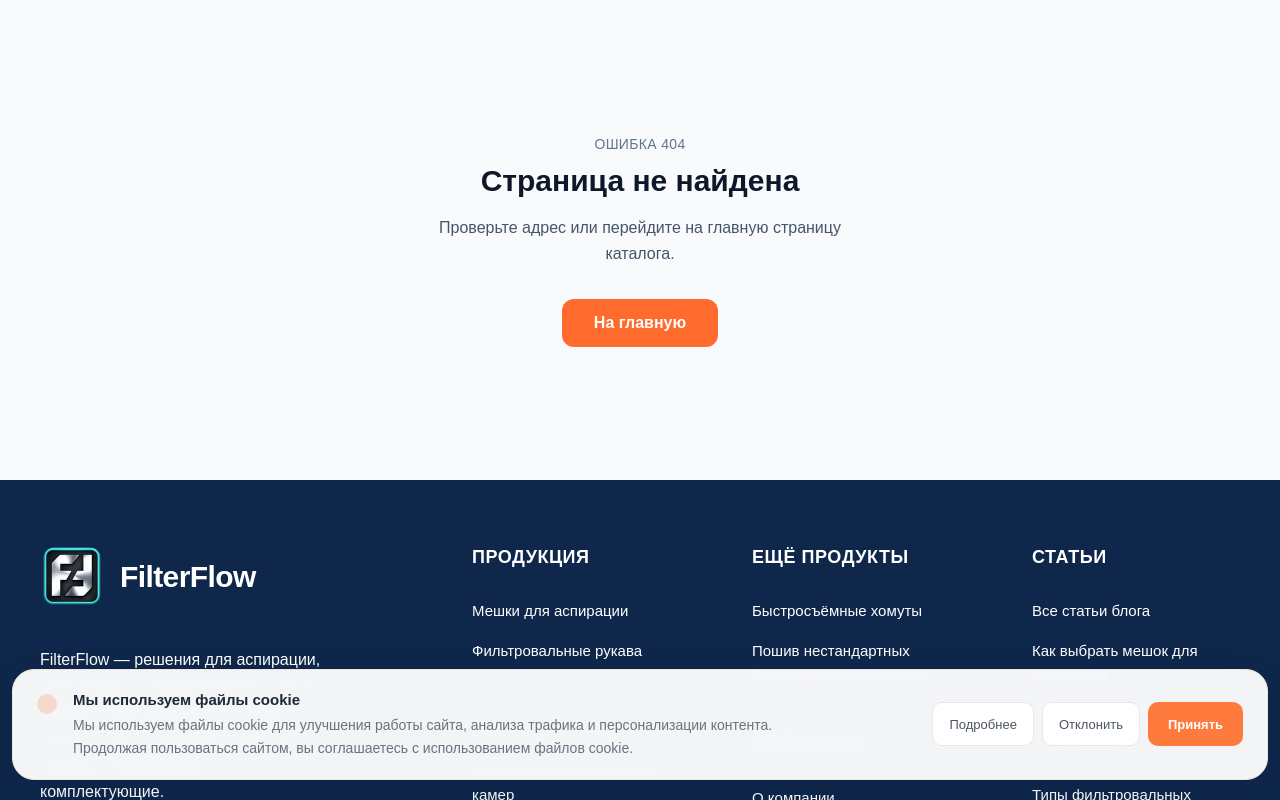
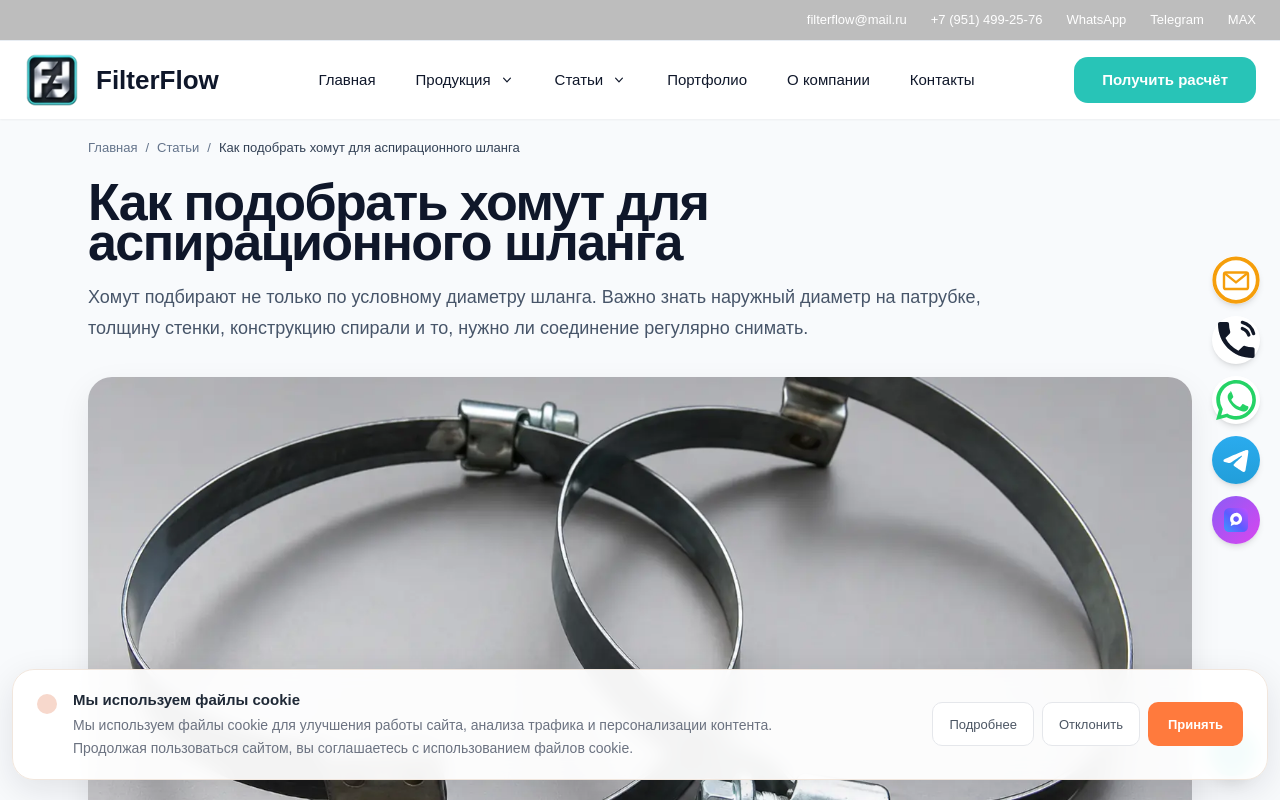
Before and after one commit to karipupkina-ux/filterflow-next, a Next.js app: page /blog/kak-podobrat-homut-dlya-aspiracionnogo-shlanga in a window 1280 px wide. Before the commit this address had no page. Shown: the top 800 px of the page. Built offline with nearby package versions, Linux system fonts and the light colour scheme.

Commit message:
SEO content: add article kak-podobrat-homut-dlya-aspiracionnogo-shlanga

```diff
--- /dev/null
+++ b/app/blog/kak-podobrat-homut-dlya-aspiracionnogo-shlanga/page.tsx
@@ -0,0 +1,78 @@
+import type { Metadata } from "next";
+import ClusterArticlePage from "../../components/ClusterArticlePage";
+import { pageMetadata } from "@/lib/seo-metadata";
+
+const PAGE_TITLE = "Как подобрать хомут для аспирационного шланга";
+const PAGE_DESCRIPTION = "Как выбрать хомут для гибкого аспирационного шланга: наружный диаметр, диапазон зажима, тип замка, материал и способ соединения.";
+const PAGE_PATH = "/blog/kak-podobrat-homut-dlya-aspiracionnogo-shlanga";
+
+export const metadata: Metadata = pageMetadata({
+  title: PAGE_TITLE,
+  description: PAGE_DESCRIPTION,
+  path: PAGE_PATH,
+});
+
+export default function Page() {
+  return (
+    <ClusterArticlePage
+      title={PAGE_TITLE}
+      description={PAGE_DESCRIPTION}
+      path={PAGE_PATH}
+      image="/images/new-products/clamps-light-graphite.webp"
+      imageAlt="Металлические хомуты для гибких воздуховодов и аспирационных шлангов"
+      datePublished="2026-10-16"
+      dateModified="2026-10-16"
+      intro="Хомут подбирают не только по условному диаметру шланга. Важно знать наружный диаметр на патрубке, толщину стенки, конструкцию спирали и то, нужно ли соединение регулярно снимать."
+      sections={[
+  {
+    "title": "Какой размер измерять",
+    "paragraphs": [
+      "Для выбора хомута нужен наружный диаметр шланга уже в месте установки на патрубок. Номинальный внутренний диаметр шланга и нужный диапазон хомута — не всегда одно и то же."
+    ]
+  },
+  {
+    "title": "Червячный или быстросъёмный",
+    "paragraphs": [
+      "Червячный хомут удобен для постоянного соединения и плавной регулировки. Быстросъёмное исполнение полезно там, где узел нужно регулярно открывать для обслуживания или смены оборудования."
+    ]
+  },
+  {
+    "title": "Что учитывать кроме диаметра",
+    "bullets": [
+      "Толщину и жёсткость стенки шланга",
+      "Наличие армирующей спирали",
+      "Материал патрубка",
+      "Влажность и коррозионность среды",
+      "Нужно ли частое снятие соединения"
+    ]
+  },
+  {
+    "title": "Как избежать повреждения шланга",
+    "paragraphs": [
+      "Хомут должен фиксировать соединение без локального пережатия и прорезания материала. Для мягких или тонкостенных шлангов особенно важно правильно подобрать ширину ленты и усилие затяжки."
+    ]
+  }
+]}
+      productHref="/bystrosemnye-homyty/"
+      productLabel="Хомуты для аспирации и воздуховодов"
+      productText="Подберём стяжной, червячный или быстросъёмный хомут под фактический диаметр соединения."
+      related={[
+  {
+    "title": "ПВХ или PUR воздуховод",
+    "href": "/blog/pvh-ili-pur-vozduhovod/",
+    "text": "Как выбрать материал гибкого шланга."
+  },
+  {
+    "title": "Как подобрать диаметр воздуховода",
+    "href": "/blog/kak-podobrat-diametr-vozduhovoda-aspiracii/",
+    "text": "Подбор проходного сечения системы."
+  },
+  {
+    "title": "Как работает система аспирации",
+    "href": "/blog/kak-rabotaet-aspiraciya/",
+    "text": "Где воздуховоды и крепления находятся в системе."
+  }
+]}
+    />
+  );
+}
```
